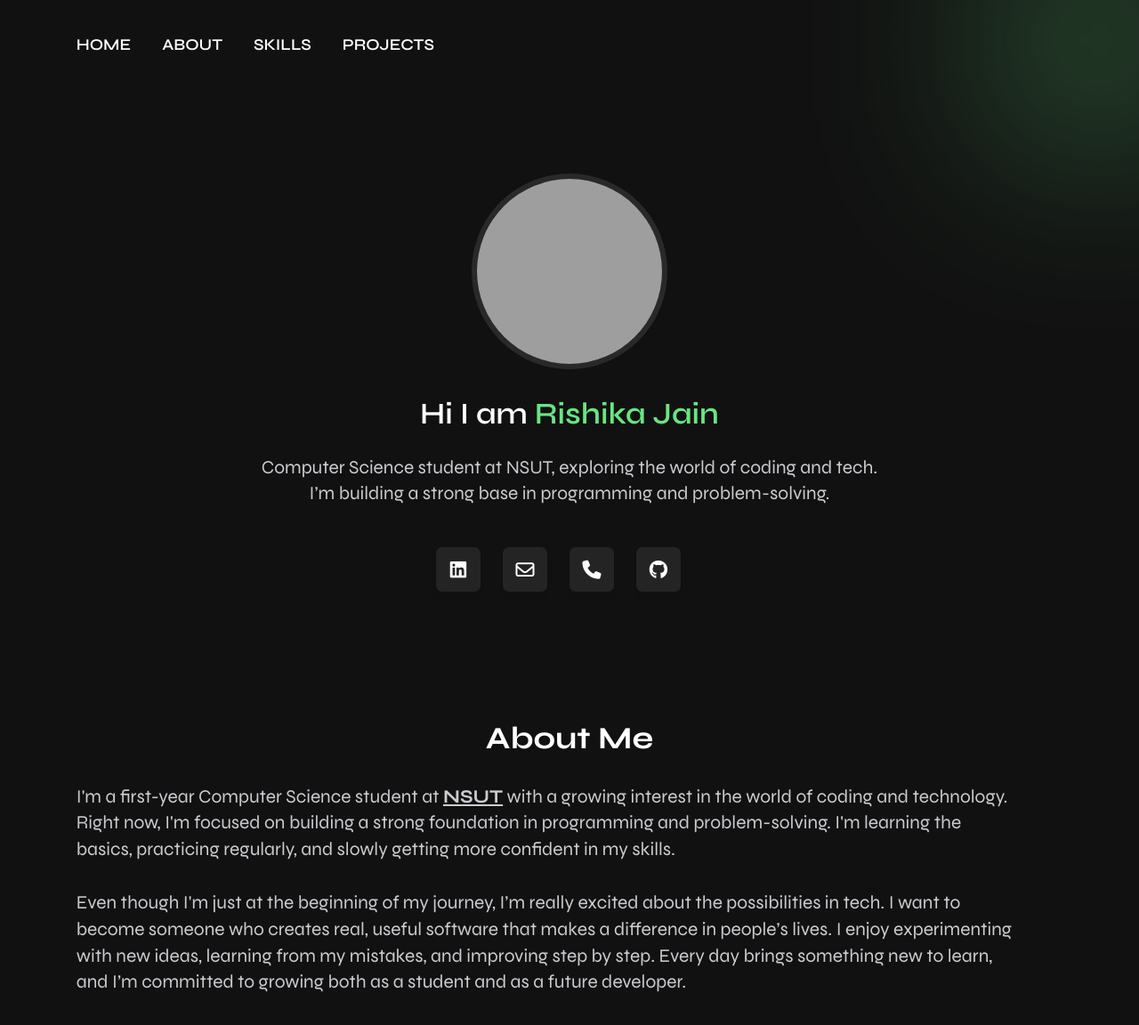
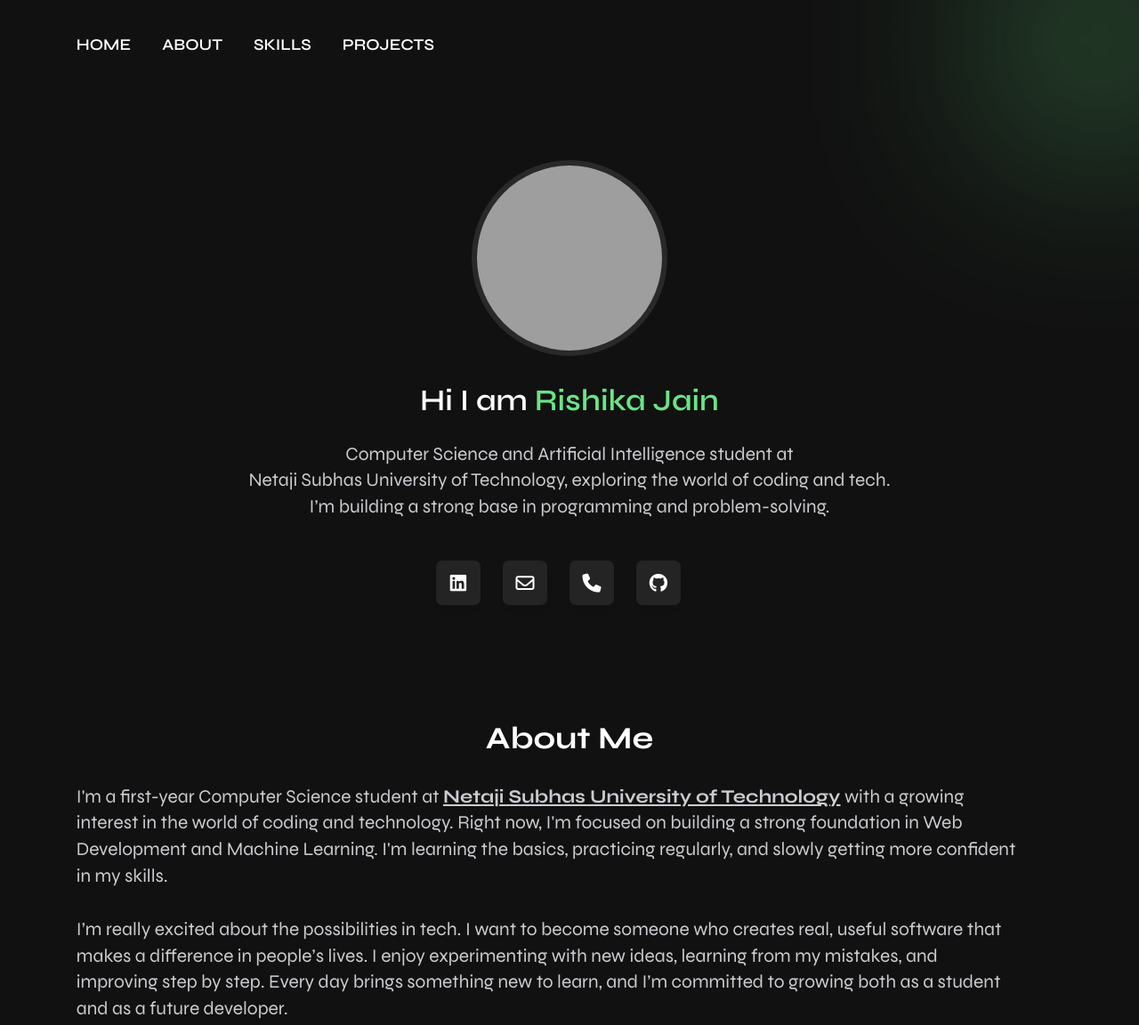
Before and after one commit to rishikajain-26/Rishika-Jain-portfolio, a plain HTML site: page index.html in a window 1280 px wide. Shown: the top 1152 px of the page at 89% size. Drawn offline with Linux system fonts and the light colour scheme; grey boxes are pictures that could not be loaded; a script that the page names is missing.

Commit message:
Update index.html

```diff
--- a/index.html
+++ b/index.html
@@ -44,7 +44,7 @@
 
         <img class="cs_hero_img_2" src="./assets/img/image-portfolio.png" alt="Jhon Doe">
           <h1 style="font-size: 34px;">Hi I am <b>Rishika Jain</b></h1>
-          <p class="cs_hero_subtitle cs_mb_45">Computer Science student at NSUT, exploring the world of coding and tech. <br>I’m building a strong base in programming and problem-solving.</p>
+          <p class="cs_hero_subtitle cs_mb_45">Computer Science and Artificial Intelligence student at <br>Netaji Subhas University of Technology, exploring the world of coding and tech. <br>I’m building a strong base in programming and problem-solving.</p>
 
           <div class="cs_social_btns_1">
               <a href="https://www.linkedin.com/in/rishika-jain26/" class="cs_center cs_radius_7"><i class="fa-brands fa-linkedin"></i></a>
@@ -67,11 +67,11 @@
         <br>
           <div class="cs_pr_100 wow fadeIn" data-wow-duration="0.8s" data-wow-delay="0.2s">
           <div class="cs_about_info">
-              <p class="cs_mb_38">I'm a first-year Computer Science student at <a href="http://nsut.ac.in/en/home"><b><u>NSUT</b></u></a> with a growing interest in the world of coding
-               and technology. Right now, I'm focused on building a strong foundation in programming and problem-solving. I'm learning
+              <p class="cs_mb_38">I'm a first-year Computer Science student at <a href="http://nsut.ac.in/en/home"><b><u>Netaji Subhas University of Technology</b></u></a> with a growing interest in the world of coding
+               and technology. Right now, I'm focused on building a strong foundation in Web Development and Machine Learning. I'm learning
                 the basics, practicing regularly, and slowly getting more confident in my skills.
           <br><br>
-               Even though I'm just at the beginning of my journey, I’m really excited about the possibilities in tech. I want to become
+              I’m really excited about the possibilities in tech. I want to become
                someone who creates real, useful software that makes a difference in people’s lives. I enjoy experimenting with new ideas,
                learning from my mistakes, and improving step by step. Every day brings something new to learn, and I’m committed to growing
                both as a student and as a future developer.</p>
@@ -194,7 +194,7 @@
 
     <footer>
       <hr style="border: none; height: 2px; background-color: white; width: 100%; margin: 20px 0;">
-      <center><p>2025 Developed By Rishika Jain (CSAI Student)</p></center>
+      <center><p>2025 Developed By Rishika Jain</p></center>
     </footer>
 
     <!-- Script -->
```
